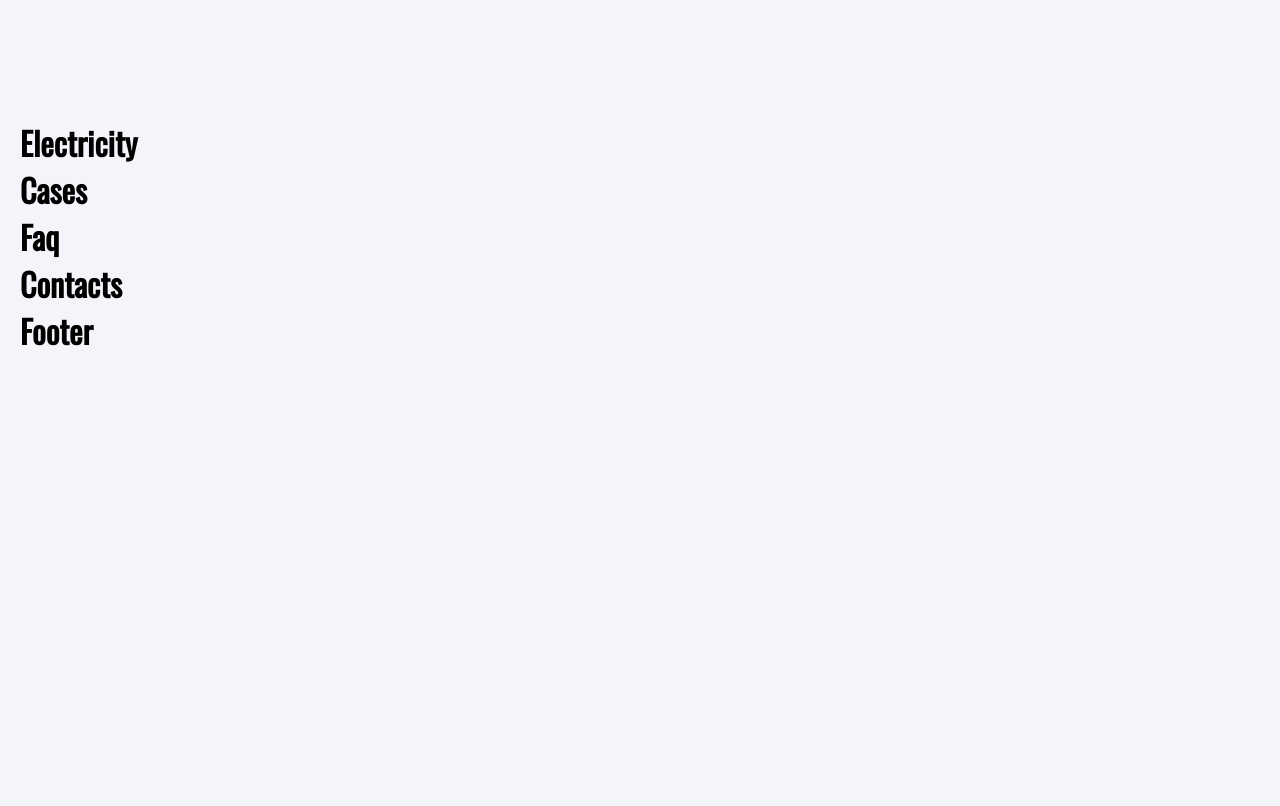
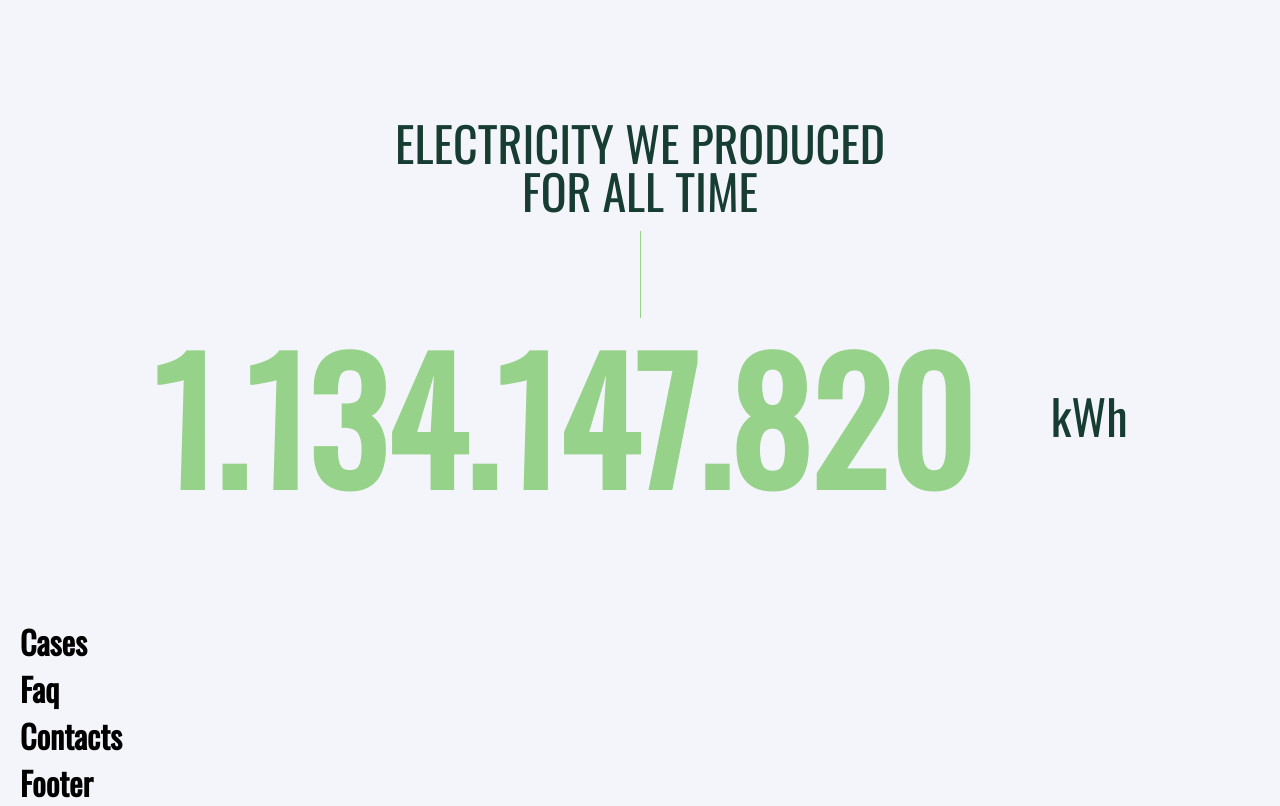
Before and after one commit to KhailoAndrey/SoftRyzen-testwork, a React (Create React App) app: page / in a window 1280 px wide. Shown: the part 2125-2931 px from the top of the page. Before the commit the page ends 2479 px from the top, so only its background shows below. Built offline with nearby package versions, Linux system fonts and the light colour scheme; no server answers.

Commit message:
add electrisity

```diff
--- a/src/Electricity/electricity.jsx
+++ b/src/Electricity/electricity.jsx
@@ -1,7 +1,35 @@
+import { useEffect, useState } from 'react';
+import {
+  Counter,
+  CounterText,
+  CounterTitle,
+  VertLine,
+  Wrapper,
+} from './electricity.styled';
+
 const Electricity = () => {
+  const [count, setCount] = useState(1134147814);
+
+  useEffect(() => {
+    const intervalId = setInterval(() => {
+      setCount(prevCount => prevCount + 1);
+    }, 1000);
+
+    return () => clearInterval(intervalId);
+  }, []);
+  const formatNumber = number => {
+    return number.toString().replace(/\B(?=(\d{3})+(?!\d))/g, '.');
+  };
   return (
     <>
-      <h1>Electricity</h1>
+      <Wrapper>
+        <CounterTitle>Electricity we produced for all time</CounterTitle>
+        <VertLine />
+        <Counter>
+          {formatNumber(count)}
+          <CounterText>kWh</CounterText>
+        </Counter>
+      </Wrapper>
     </>
   );
 };
--- a/src/Electricity/electricity.styled.js
+++ b/src/Electricity/electricity.styled.js
@@ -0,0 +1,89 @@
+import styled from 'styled-components';
+
+export const Wrapper = styled.div`
+  width: 320px;
+  display: flex;
+  flex-direction: column;
+  align-items: center;
+  justify-content: center;
+  margin-bottom: 36px;
+  gap: 24px;
+  @media screen and (min-width: 768px) {
+    width: 708px;
+    margin-bottom: 100px;
+  }
+  @media screen and (min-width: 1280px) {
+    width: 1240px;
+    margin-bottom: 120px;
+    gap: 16px;
+  }
+`;
+export const CounterTitle = styled.h2`
+  width: 286px;
+  color: var(--main-clr-dark-green);
+  text-align: center;
+  font-family: Oswald;
+  font-size: 28px;
+  font-style: normal;
+  font-weight: 400;
+  line-height: 28px;
+  text-transform: uppercase;
+  @media screen and (min-width: 768px) {
+    width: 368px;
+    font-size: 36px;
+    line-height: 36px;
+  }
+  @media screen and (min-width: 1280px) {
+    width: 491px;
+    font-size: 48px;
+    line-height: 48px;
+  }
+`;
+export const VertLine = styled.div`
+  width: 1px;
+  height: 48px;
+  flex-shrink: 0;
+  background: var(--main-clr-green);
+  @media screen and (min-width: 768px) {
+    height: 87px;
+  }
+`;
+export const Counter = styled.div`
+  width: 303px;
+  display: flex;
+  color: var(--main-clr-green);
+  text-align: center;
+  font-family: Oswald;
+  font-size: 48px;
+  font-style: normal;
+  font-weight: 700;
+  line-height: 48px;
+  align-items: center;
+  justify-content: space-between;
+  @media screen and (min-width: 768px) {
+    width: 602px;
+    font-size: 100px;
+    line-height: 100px;
+  }
+  @media screen and (min-width: 1280px) {
+    width: 975px;
+    font-size: 164px;
+    line-height: 164px;
+  }
+`;
+export const CounterText = styled.p`
+  color: var(--main-clr-dark-green);
+  text-align: center;
+  font-family: Oswald;
+  font-size: 24px;
+  font-style: normal;
+  font-weight: 400;
+  line-height: 24px;
+  @media screen and (min-width: 768px) {
+    font-size: 28px;
+    line-height: 48px;
+  }
+  @media screen and (min-width: 1280px) {
+    font-size: 48px;
+  }
+`;
```
